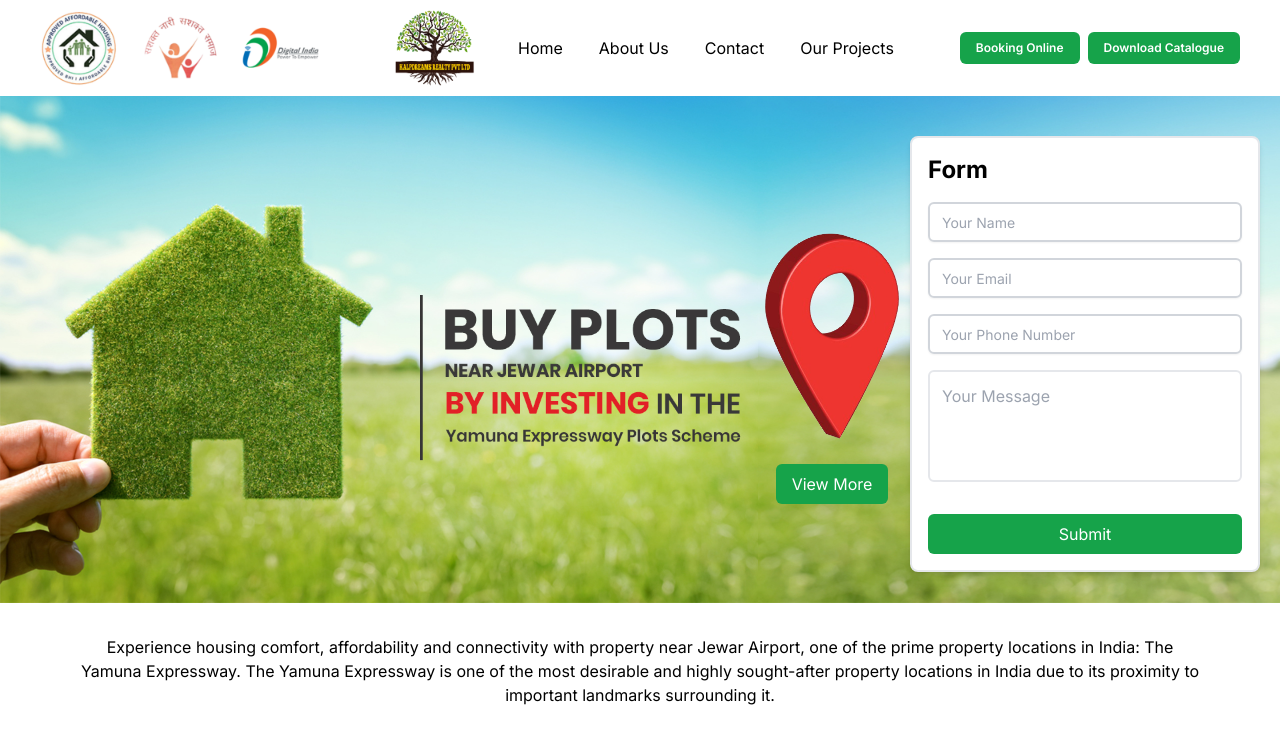
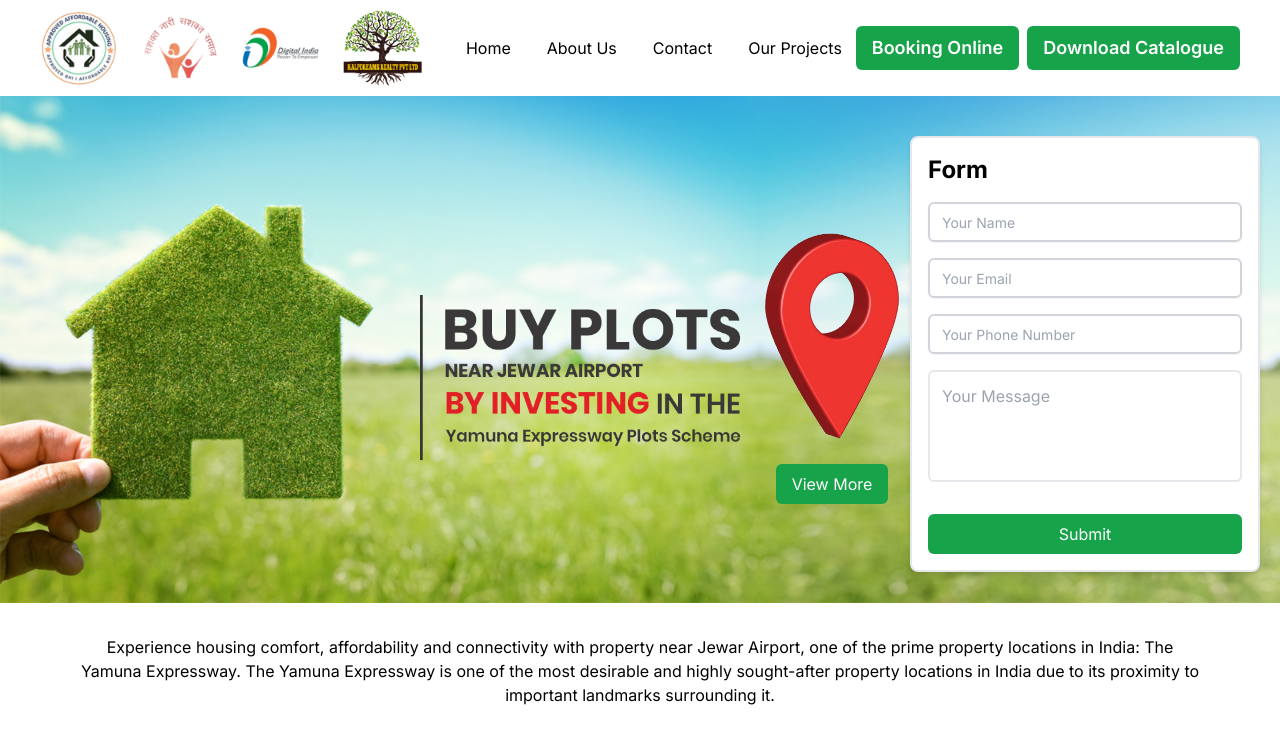
Before and after one commit to Sahilwagh03/kalpdreams-realty, a Next.js app: page / in a window 1280 px wide. Shown: the top 734 px of the page. Built offline with nearby package versions, Linux system fonts and the light colour scheme.

Commit message:
font changes

```diff
--- a/src/app/components/Navbar.jsx
+++ b/src/app/components/Navbar.jsx
@@ -31,7 +31,7 @@ const Navbar = () => {
       </div>
 
       {/* Contact and Phone Icon */}
-      <nav className='flex flex-row items-center gap-2 text-xs mr-2 md:mr-0'>
+      <nav className='flex flex-row items-center gap-2 text-xs md:text-lg mr-2 md:mr-0'>
         <div className='flex flex-row items-center'>
           <Button className='bg-green-600 !text-white font-semibold'>
             <Link
```
